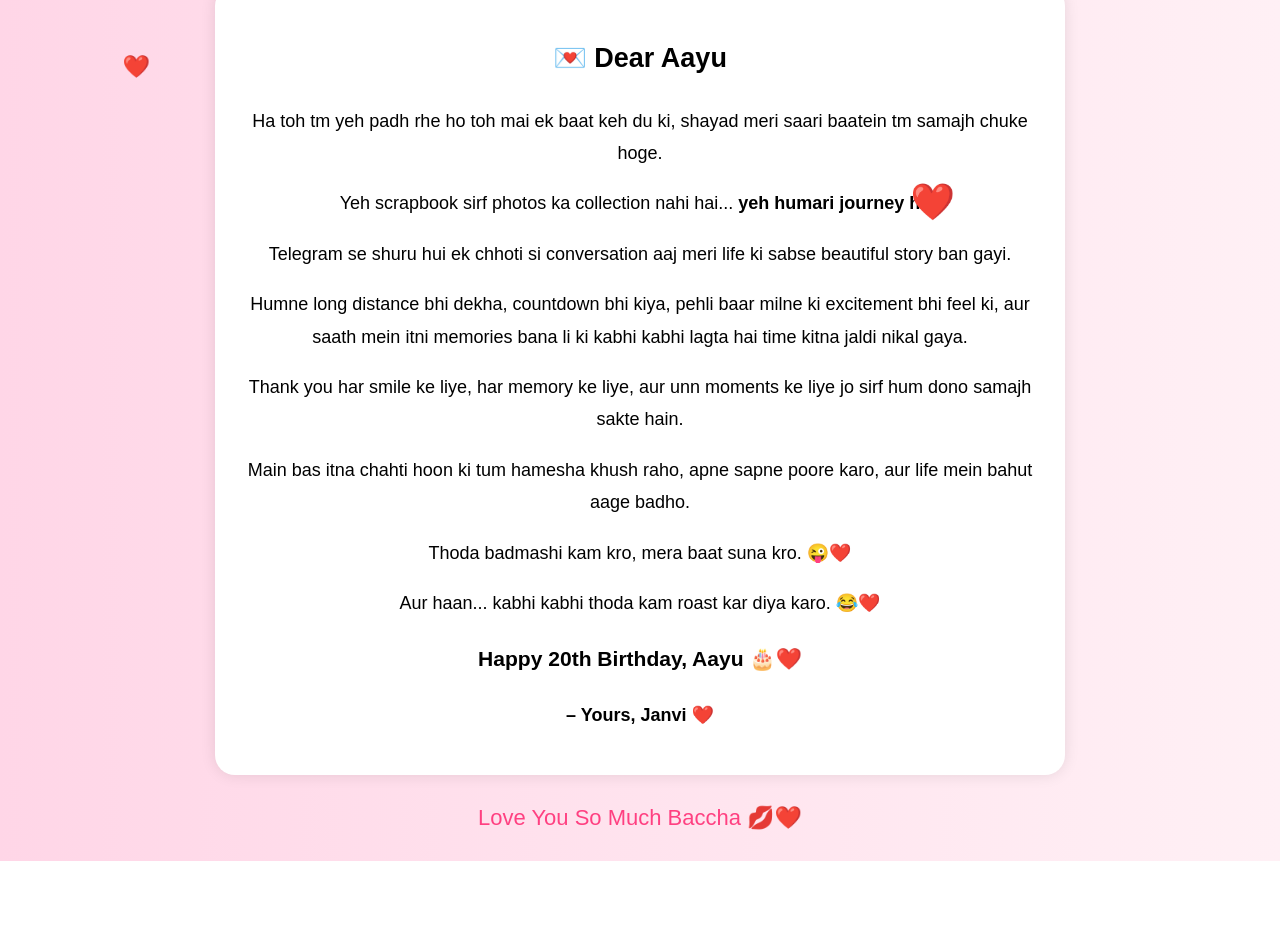
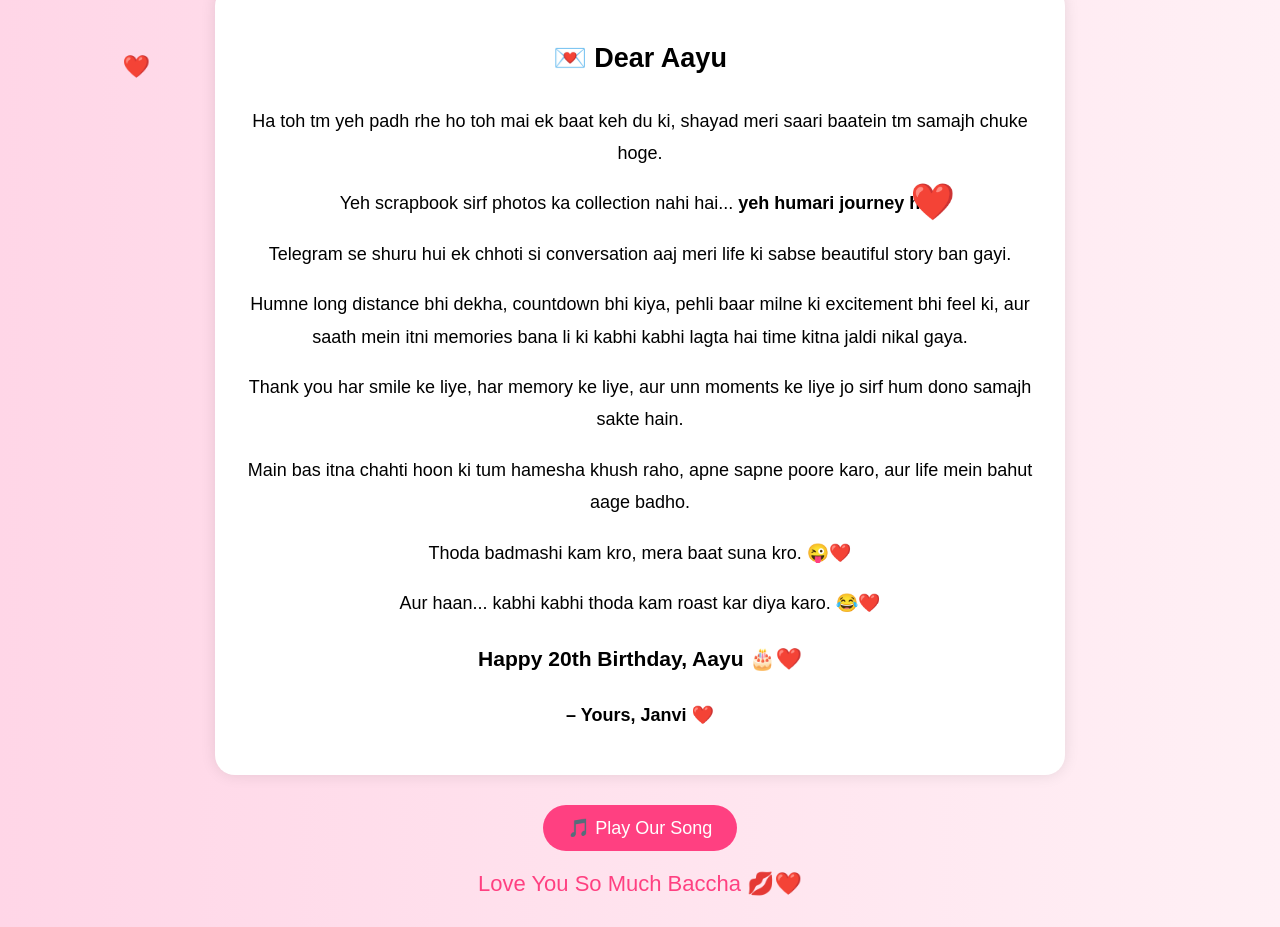
Before and after one commit to kumarijanvi0308/HAPPY-BIRTHDAY-AAYUU.., a plain HTML site: page index.html in a window 1280 px wide. Shown: the part 587-1514 px from the top of the page. Before the commit the page ends 1448 px from the top, so only its background shows below. Drawn offline with Linux system fonts and the light colour scheme.

Commit message:
Update index.html

```diff
--- a/index.html
+++ b/index.html
@@ -113,10 +113,18 @@ Aur haan... kabhi kabhi thoda kam roast kar diya karo. 😂❤️
 <p><b>– Yours, Janvi ❤️</b></p>
 
 </div>
+<p>
+<a href="https://youtu.be/oQaWXlsSW2c?si=XUbq_I8834N44weV" target="_blank">
+<button style="background:#ff4081;color:white;border:none;padding:12px 25px;border-radius:25px;font-size:18px;cursor:pointer;">
+🎵 Play Our Song
+</button>
+</a>
+</p>
 
 <div class="footer">
 Love You So Much Baccha 💋❤️
 </div>
+
 
 </div>
 
```
